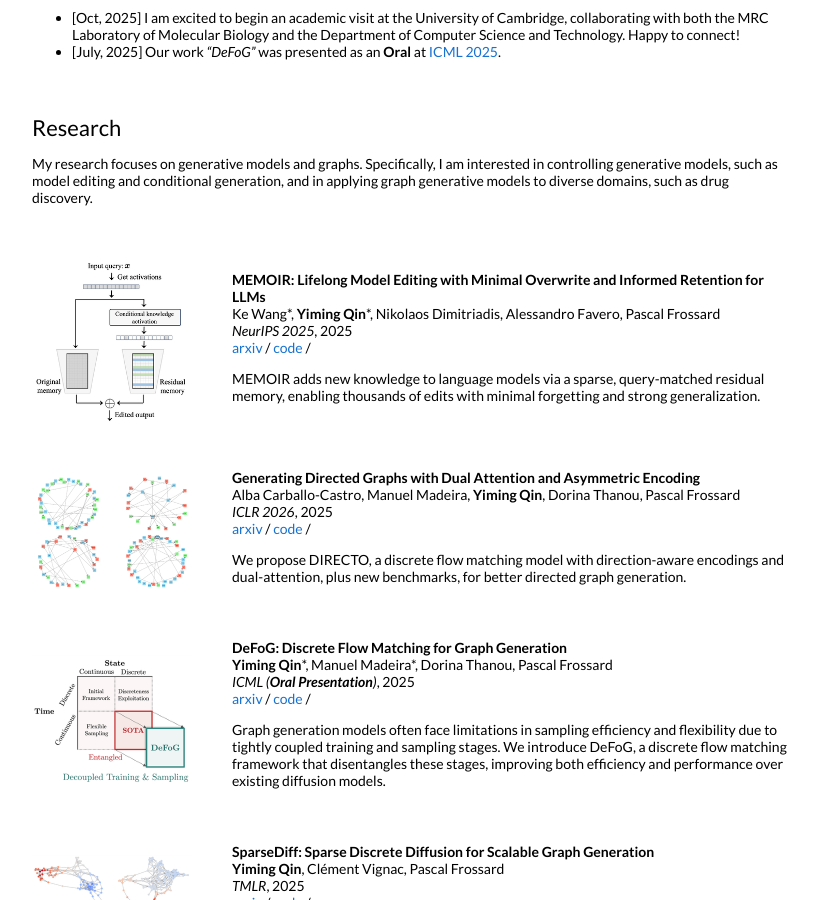
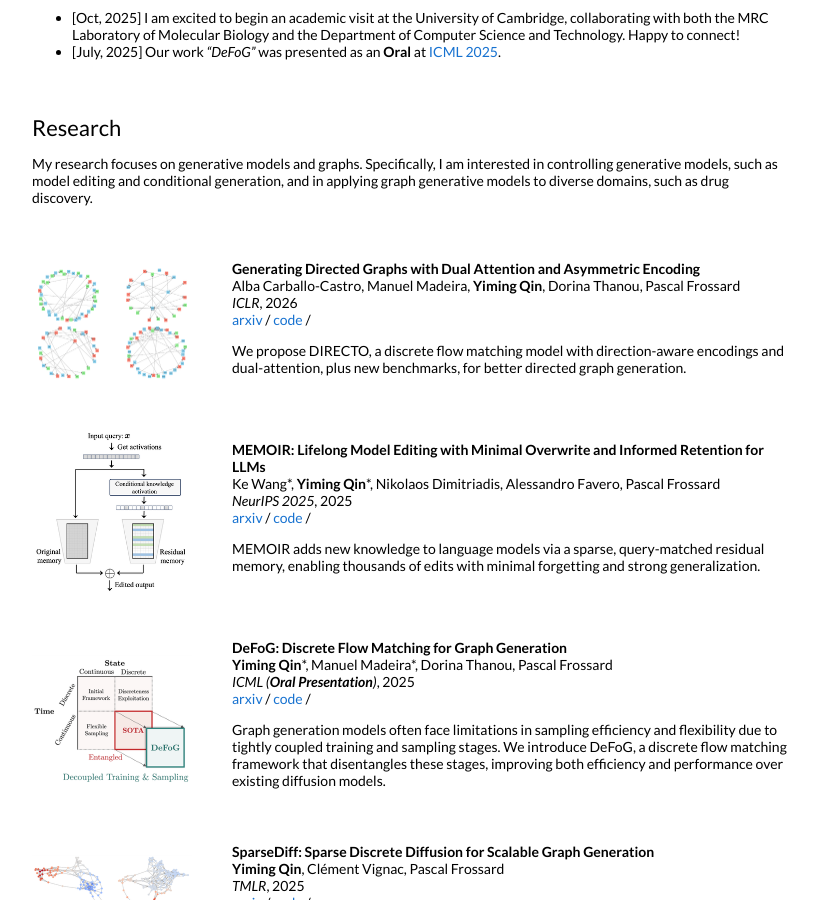
Before and after one commit to qym7/qym7.github.io, a Jekyll site: the page built from _posts/2025-07-01-DIRECTO.markdown, in a window 1280 px wide and 900 px high, scrolled down 430 px. Shown: the whole window, without its empty margins (228-1046 px from the left). Built offline with Jekyll 4.4.1, drawn with Linux system fonts in a browser that asks for light colours.

Commit message:
Update 2025-07-01-DIRECTO.markdown

```diff
--- a/_posts/2025-07-01-DIRECTO.markdown
+++ b/_posts/2025-07-01-DIRECTO.markdown
@@ -1,12 +1,12 @@
 ---
 layout: post
 title:  "Generating Directed Graphs with Dual Attention and Asymmetric Encoding"
-date:   2025-07-01 11:59:59 +00:00
+date:   2026-01-01 11:59:59 +00:00
 image: /images/directo2.png
 categories: research
 author: "Alba Carballo-Castro"
 authors: "Alba Carballo-Castro, Manuel Madeira, <strong>Yiming Qin</strong>, Dorina Thanou, Pascal Frossard"
-venue: "ICLR 2026"
+venue: "ICLR"
 arxiv: https://arxiv.org/pdf/2506.16404
 code: https://github.com/acarballocastro/DIRECTO
 ---
```
